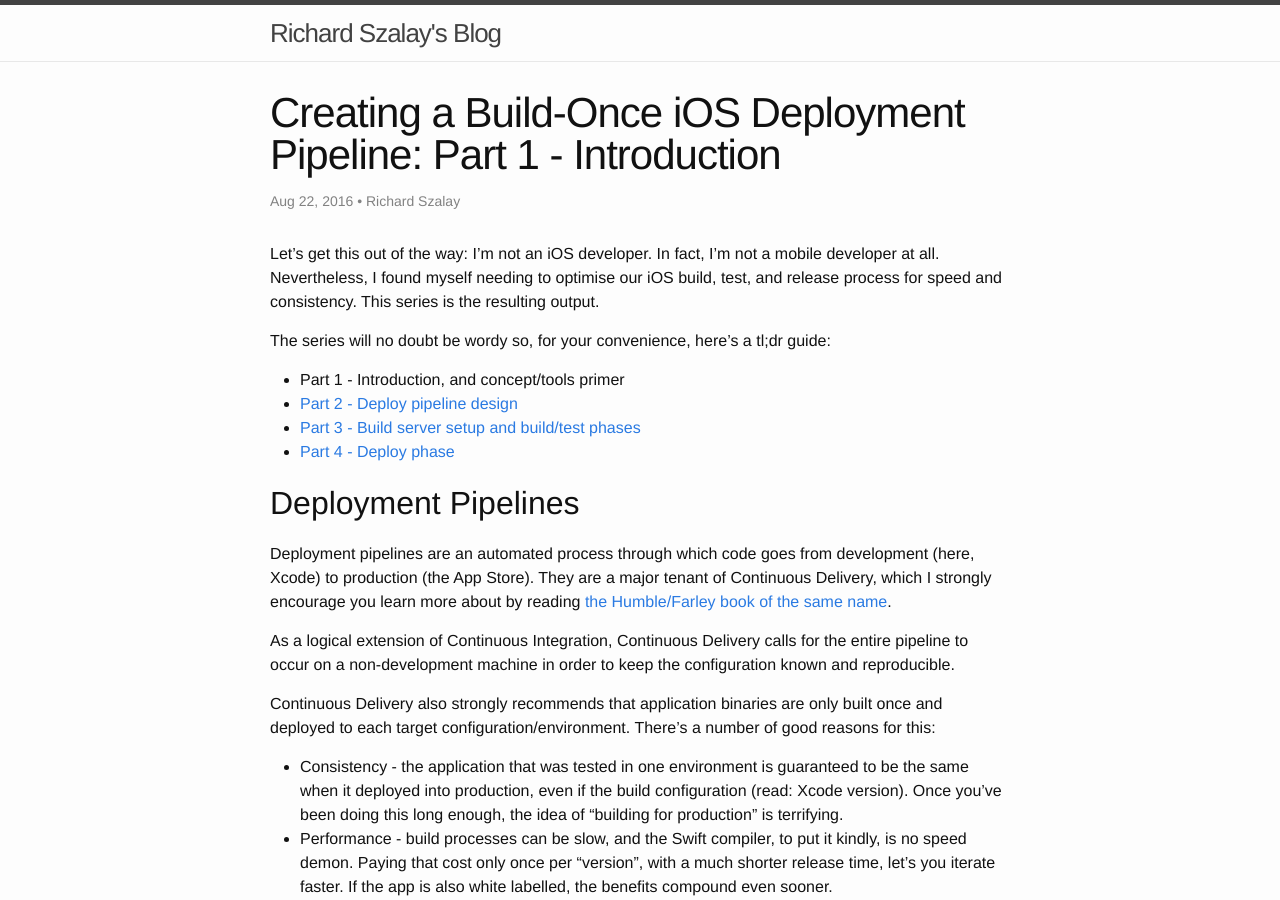
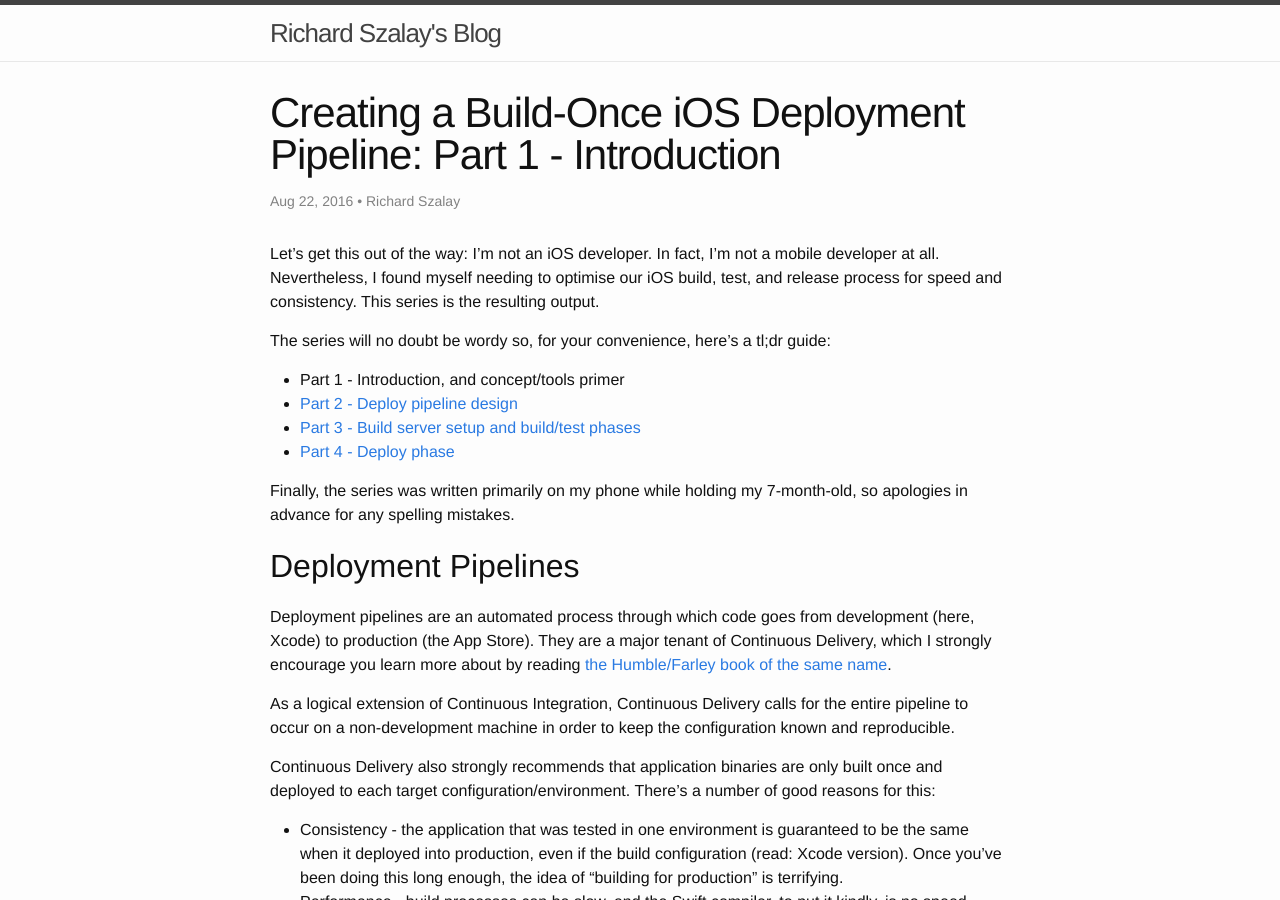
Before and after one commit to richardszalay/richardszalay.github.io, a Jekyll site: the page built from _posts/2016-08-23-ios-deploy-pipeline-1-introduction.md, in a window 1280 px wide and 900 px high. Built offline with Jekyll 4.4.1, drawn with Linux system fonts in a browser that asks for light colours; comment, search, counter and statistics services are not loaded.

Commit message:
Updated part 1 intro

```diff
--- a/_posts/2016-08-23-ios-deploy-pipeline-1-introduction.md
+++ b/_posts/2016-08-23-ios-deploy-pipeline-1-introduction.md
@@ -25,7 +25,7 @@ The series will no doubt be wordy so, for your convenience, here's a tl;dr guide
 * [Part 3 - Build server setup and build/test phases]({% post_url 2016-08-23-ios-deploy-pipeline-3-setup-and-build-test-phase %})
 * [Part 4 - Deploy phase]({% post_url 2016-08-23-ios-deploy-pipeline-4-deploy-phase %})
 
-
+Finally, the series was written primarily on my phone while holding my 7-month-old, so apologies in advance for any spelling mistakes.
 
 ## Deployment Pipelines
 
```
